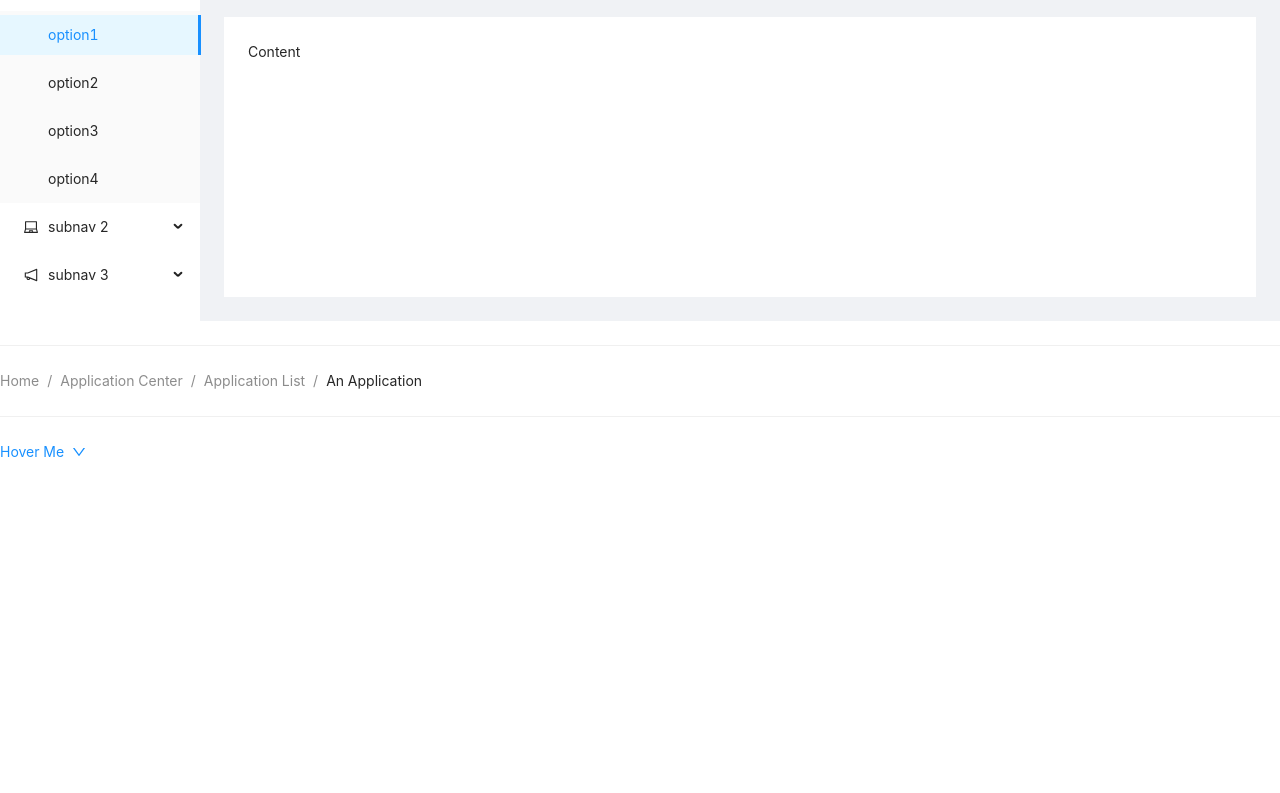
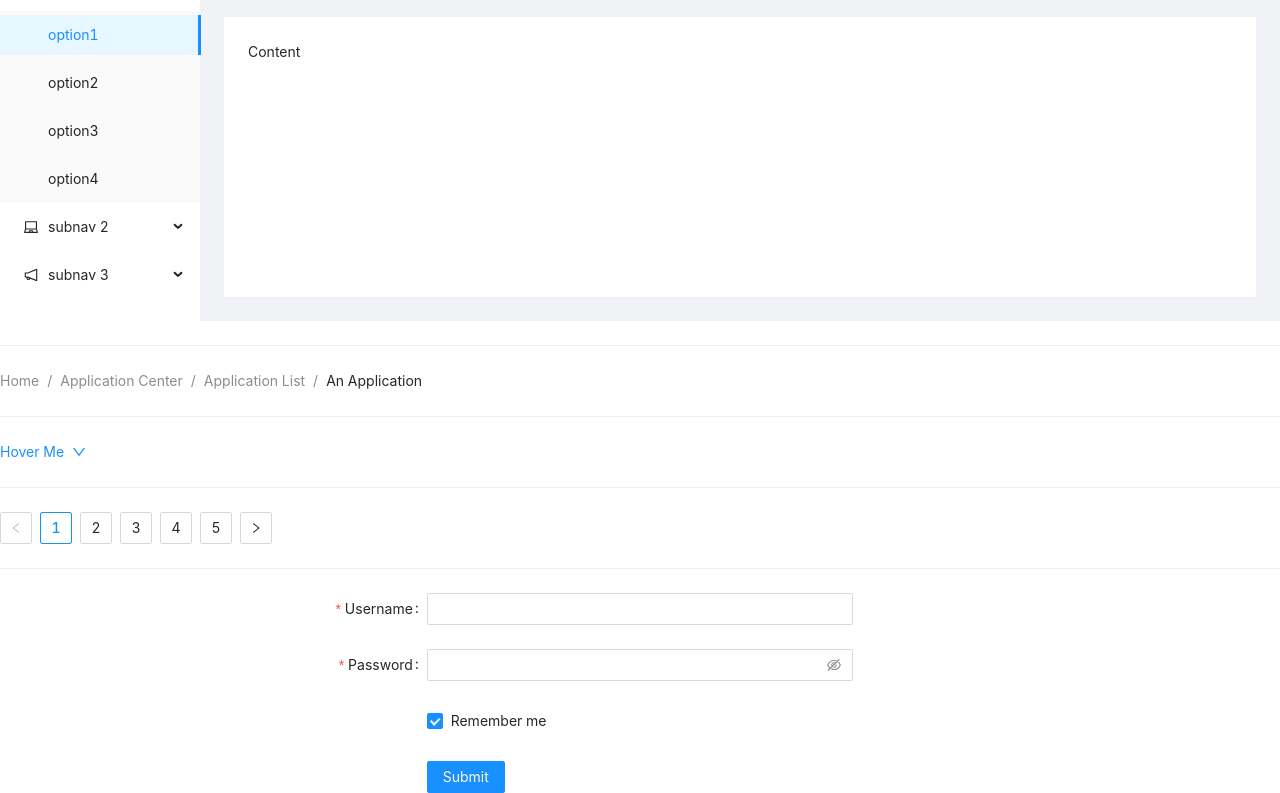
Before and after one commit to Ahmed-AbdElMoneam/ant-design-tutorial, a React (Create React App) app: page / in a window 1280 px wide. Shown: the part 3426-4219 px from the top of the page. Before the commit the page ends 3889 px from the top, so only its background shows below. Built offline with nearby package versions, Linux system fonts and the light colour scheme.

Commit message:
Form Handling Added

```diff
--- a/src/App.js
+++ b/src/App.js
@@ -6,6 +6,8 @@
 import LayoutSystem from "./LayoutSystem";
 import BreadCrumb from "./BreadCrumb";
 import DropDownList from "./DropDownList";
+import PaginationBar from "./PaginationBar";
+import FormHandling from "./FormHandling";
 import { Divider } from "antd";
 
 function App() {
@@ -13,6 +15,7 @@
     <div className="App">
       <General />
       <Divider />
+      <div className="Layout">
         <Divide />
         <Divider />
         <Spacing />
@@ -20,10 +23,17 @@
         <GridSystem />
         <Divider />
         <LayoutSystem />
+      </div>
       <Divider />
+      <div className="Navigation">
         <BreadCrumb />
         <Divider />
         <DropDownList />
+        <Divider />
+        <PaginationBar />
+      </div>
+      <Divider />
+      <FormHandling />
     </div>
   );
 }
--- /dev/null
+++ b/src/FormHandling.js
@@ -0,0 +1,77 @@
+import { Form, Input, Checkbox, Button } from "antd";
+
+const FormHandling = () => {
+  const onFinish = (values) => {
+    console.log("Success:", values);
+  };
+  const onFinishFailed = (errorInfo) => {
+    console.log("Failed:", errorInfo);
+  };
+  return (
+    <Form
+      name="basic"
+      labelCol={{
+        span: 8,
+      }}
+      wrapperCol={{
+        span: 8,
+      }}
+      initialValues={{
+        remember: true,
+      }}
+      onFinish={onFinish}
+      onFinishFailed={onFinishFailed}
+      autoComplete="off"
+    >
+      <Form.Item
+        label="Username"
+        name="username"
+        rules={[
+          {
+            required: true,
+            message: "Please input your username!",
+          },
+        ]}
+      >
+        <Input />
+      </Form.Item>
+
+      <Form.Item
+        label="Password"
+        name="password"
+        rules={[
+          {
+            required: true,
+            message: "Please input your password!",
+          },
+        ]}
+      >
+        <Input.Password />
+      </Form.Item>
+
+      <Form.Item
+        name="remember"
+        valuePropName="checked"
+        wrapperCol={{
+          offset: 8,
+          span: 16,
+        }}
+      >
+        <Checkbox>Remember me</Checkbox>
+      </Form.Item>
+
+      <Form.Item
+        wrapperCol={{
+          offset: 8,
+          span: 16,
+        }}
+      >
+        <Button type="primary" htmlType="submit">
+          Submit
+        </Button>
+      </Form.Item>
+    </Form>
+  );
+};
+
+export default FormHandling;
--- /dev/null
+++ b/src/PaginationBar.js
@@ -0,0 +1,7 @@
+import { Pagination } from "antd";
+
+const PaginationBar = () => {
+  return <Pagination defaultCurrent={1} total={50} />;
+};
+
+export default PaginationBar;
```
Lines whose indentation alone changed are shown as unchanged.
